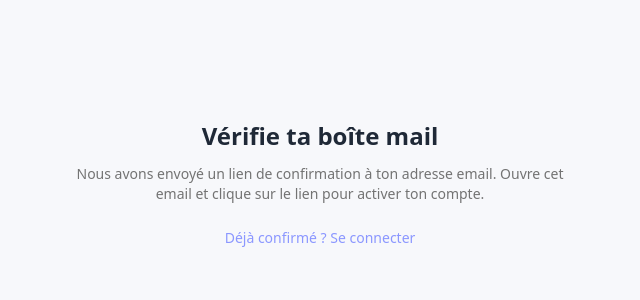
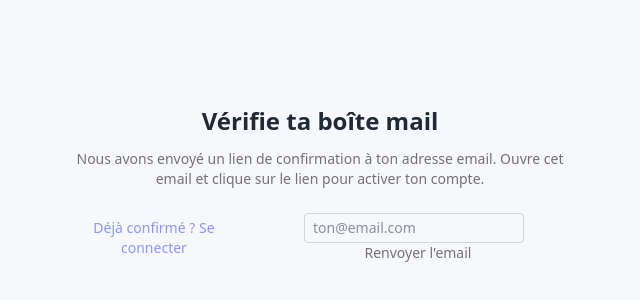
Before and after one commit to blueberry-insights/blueberry-insight, a Next.js app: page /auth/verify in a window 1280 px wide. Shown: the part 216-516 px from the top of the page, without its empty margins (320-960 px from the left). Built offline with nearby package versions, Linux system fonts and the light colour scheme; no server answers.

Commit message:
fix(auth) bad redirection when you try to reset password

```diff
--- a/src/app/(auth)/_actions.ts
+++ b/src/app/(auth)/_actions.ts
@@ -75,9 +75,10 @@ export async function registerAction(formData: FormData) {
   }
 
   const appUrl = process.env.NEXT_PUBLIC_APP_URL?.trim();
+  // Ne pas mettre de query params dans emailRedirectTo, Supabase ajoute automatiquement type=signup
   const emailRedirectTo =
     appUrl && appUrl.startsWith("http")
-      ? `${appUrl}/auth/callback?flow=signup`
+      ? `${appUrl}/auth/callback`
       : undefined;
 
   const sb = await supabaseServerAction();
--- a/src/app/auth/callback/route.ts
+++ b/src/app/auth/callback/route.ts
@@ -33,7 +33,9 @@ export async function GET(req: Request) {
     flow,
     error,
     errorCode,
-    pathname: url.pathname
+    errorDescription,
+    pathname: url.pathname,
+    fullUrl: url.toString()
   });
 
   // Si Supabase a renvoyé une erreur, rediriger avec le message approprié
--- a/src/app/auth/verify/action.ts
+++ b/src/app/auth/verify/action.ts
@@ -8,11 +8,11 @@ export async function resendSignupEmail(formData: FormData) {
 
   const sb = await supabaseServerAction();
 
-  // Construire l'URL de redirection avec le flow signup
+  // Construire l'URL de redirection (Supabase ajoute automatiquement type=signup)
   const appUrl = process.env.NEXT_PUBLIC_APP_URL?.trim();
   const emailRedirectTo =
     appUrl && appUrl.startsWith("http")
-      ? `${appUrl}/auth/callback?flow=signup`
+      ? `${appUrl}/auth/callback`
       : undefined;
 
   try {
--- a/src/app/auth/verify/page.tsx
+++ b/src/app/auth/verify/page.tsx
@@ -38,15 +38,34 @@ export default async function VerifyPage({ searchParams }: VerifyPageProps) {
           )}
         </p>
 
+        {error && !email && (
+          <p className="mt-2 text-sm text-muted-foreground">
+            Si le lien a expiré, entre ton email ci-dessous pour recevoir un nouveau lien.
+          </p>
+        )}
+
         <div className="mt-6 flex items-center justify-center gap-4 text-sm">
           <a href="/login" className="text-primary hover:underline">
             Déjà confirmé ? Se connecter
           </a>
-          {email && (
+          {email ? (
             <form action={resendSignupEmail} className="inline-block">
               <input type="hidden" name="email" value={email} />
               <button className="hover:underline text-muted-foreground" type="submit">
-                Renvoyer l’email
+                Renvoyer l'email
+              </button>
+            </form>
+          ) : (
+            <form action={resendSignupEmail} className="inline-block">
+              <input
+                type="email"
+                name="email"
+                placeholder="ton@email.com"
+                required
+                className="mr-2 rounded border border-gray-300 px-2 py-1 text-sm"
+              />
+              <button className="hover:underline text-muted-foreground" type="submit">
+                Renvoyer l'email
               </button>
             </form>
           )}
--- a/src/shared/validation/auth.ts
+++ b/src/shared/validation/auth.ts
@@ -1,8 +1,10 @@
 // shared/validation/auth.ts
 import { z } from "zod";
 
+// Validation plus permissive : au moins 8 caractères, au moins 1 lettre et 1 chiffre
+// Accepte tous les caractères Unicode (pas seulement ASCII)
 const passwordRules =
-  /^(?=.*[A-Za-z])(?=.*\d)[A-Za-z\d !"#$%&'()*+,\-./:;<=>?@[\\\]^_`{|}~]{8,}$/;
+  /^(?=.*[A-Za-z])(?=.*\d).{8,}$/;
 const EmailSchema = z
   .string()
   .min(1, "Email requis")
```
